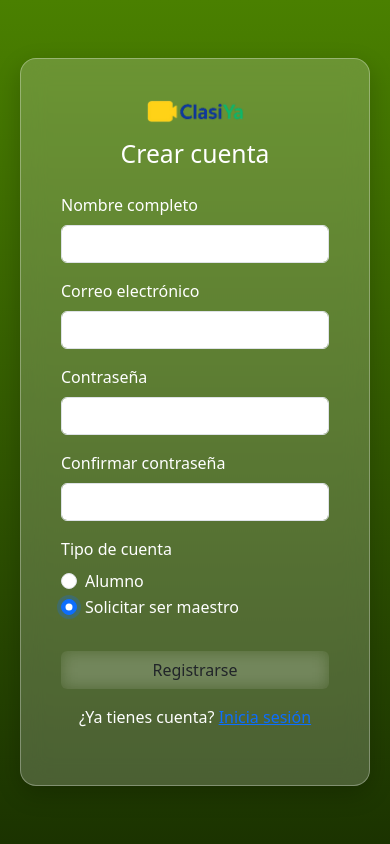
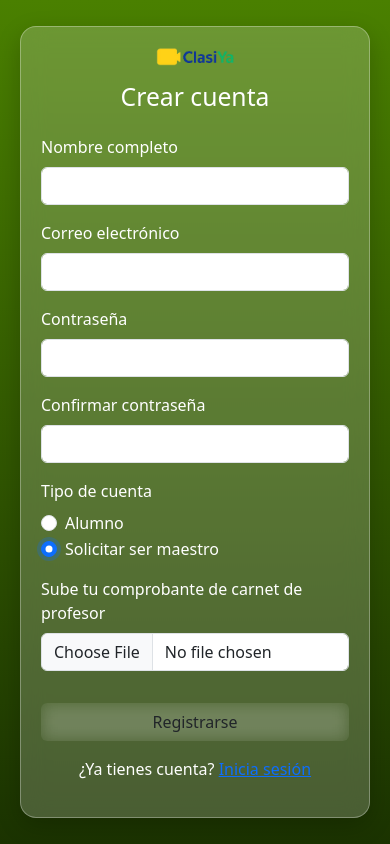
Before and after one commit to diegocartagena-hue/frontend, a plain HTML site: page registro.html in a window 390 px wide. Both pictures are taken after a click on the radio button "Solicitar ser maestro". Drawn offline with nearby package versions, Linux system fonts and the light colour scheme.

Commit message:
actualizacion-agregue botonoes

```diff
--- a/css/registro.css
+++ b/css/registro.css
@@ -7,7 +7,6 @@
   --vidrio-hover: rgba(255, 255, 255, 0.4);
 }
 
-/* Fondo general */
 body, html {
   margin: 0;
   padding: 0;
@@ -17,7 +16,7 @@ body, html {
 
 /* Sección centrada */
 .registro-section {
-  height: 100vh;
+  min-height: 100vh;
   padding: 20px;
 }
 
@@ -105,3 +104,18 @@ a {
 a:hover {
   text-decoration: underline;
 }
+
+/* Responsive */
+@media (max-width: 576px) {
+  .registro-box {
+    padding: 20px;
+  }
+
+  .logo-registro {
+    width: 80px;
+  }
+
+  h2 {
+    font-size: 1.5rem;
+  }
+}
--- a/registro.html
+++ b/registro.html
@@ -9,7 +9,6 @@
 </head>
 <body>
 
-  <!-- Formulario de registro -->
   <section class="registro-section d-flex align-items-center justify-content-center">
     <div class="registro-box">
       <img src="../assets/logosinfondo.png" alt="ClasiYa" class="logo-registro mb-3" />
@@ -42,12 +41,34 @@
             <label class="form-check-label" for="maestro">Solicitar ser maestro</label>
           </div>
         </div>
+
+        <!-- Campo condicional -->
+        <div class="mb-3 d-none" id="comprobante-box">
+          <label for="comprobante" class="form-label">Sube tu comprobante de carnet de profesor</label>
+          <input type="file" class="form-control" id="comprobante" accept=".jpg,.png,.pdf" />
+        </div>
+
         <button type="submit" class="btn btn-glass w-100 mt-3">Registrarse</button>
       </form>
       <p class="text-center mt-3">¿Ya tienes cuenta? <a href="login.html">Inicia sesión</a></p>
     </div>
   </section>
 
+  <script>
+    // Mostrar u ocultar el campo de comprobante
+    const alumnoRadio = document.getElementById('alumno');
+    const maestroRadio = document.getElementById('maestro');
+    const comprobanteBox = document.getElementById('comprobante-box');
+
+    alumnoRadio.addEventListener('change', () => {
+      comprobanteBox.classList.add('d-none');
+    });
+
+    maestroRadio.addEventListener('change', () => {
+      comprobanteBox.classList.remove('d-none');
+    });
+  </script>
+
   <script src="https://cdn.jsdelivr.net/npm/bootstrap@5.3.0/dist/js/bootstrap.bundle.min.js"></script>
 </body>
 </html>
```
